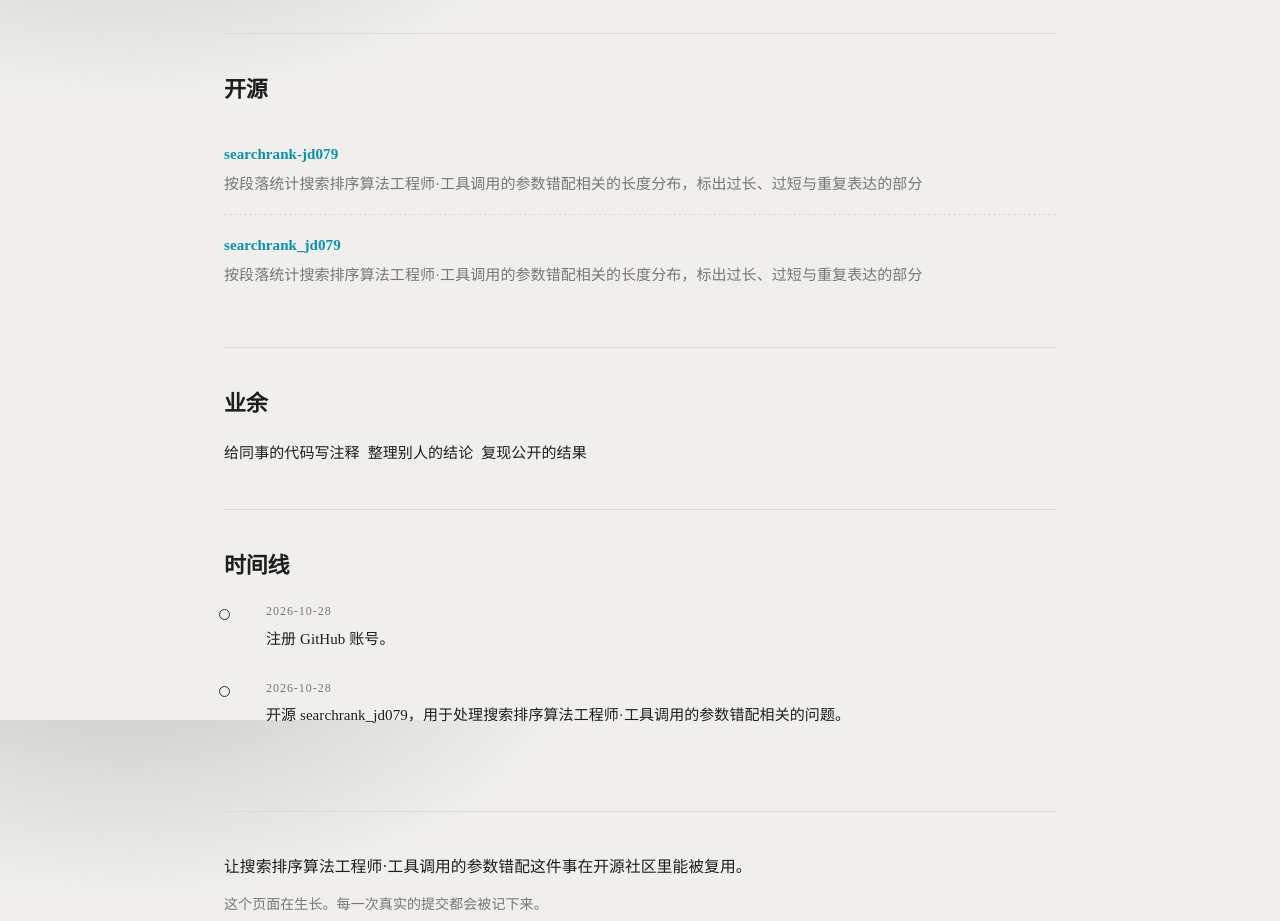
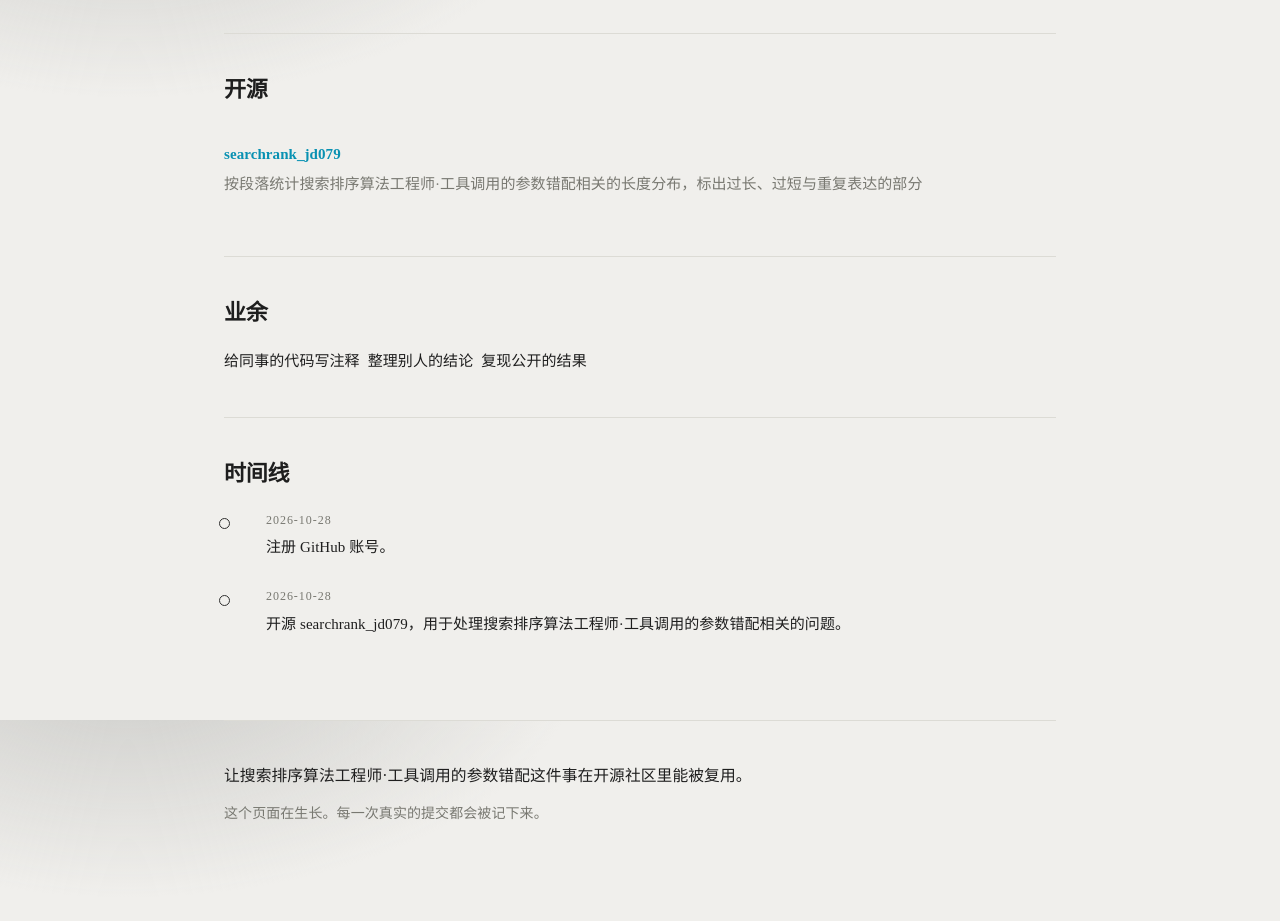
Before and after one commit to holafronte/holafronte.github.io, a plain HTML site: page index.html in a window 1280 px wide. Shown: the part 880-1801 px from the top of the page. Drawn offline with Linux system fonts and the light colour scheme.

Commit message:
fix: 更新个人站点

```diff
--- a/index.html
+++ b/index.html
@@ -102,9 +102,6 @@ background-image:radial-gradient(#dcdbd5 1px, transparent 1px);background-size:2
 <section id="work">
   <h2>开源</h2>
   <ul class="repos">
-    <li><div class="name"><a href="https://github.com/holafronte/searchrank-jd079" rel="noopener">searchrank-jd079</a></div>
-      <div class="desc">按段落统计搜索排序算法工程师·工具调用的参数错配相关的长度分布，标出过长、过短与重复表达的部分</div>
-    </li>
     <li><div class="name"><a href="https://github.com/holafronte/searchrank_jd079" rel="noopener">searchrank_jd079</a></div>
       <div class="desc">按段落统计搜索排序算法工程师·工具调用的参数错配相关的长度分布，标出过长、过短与重复表达的部分</div>
     </li>
```
